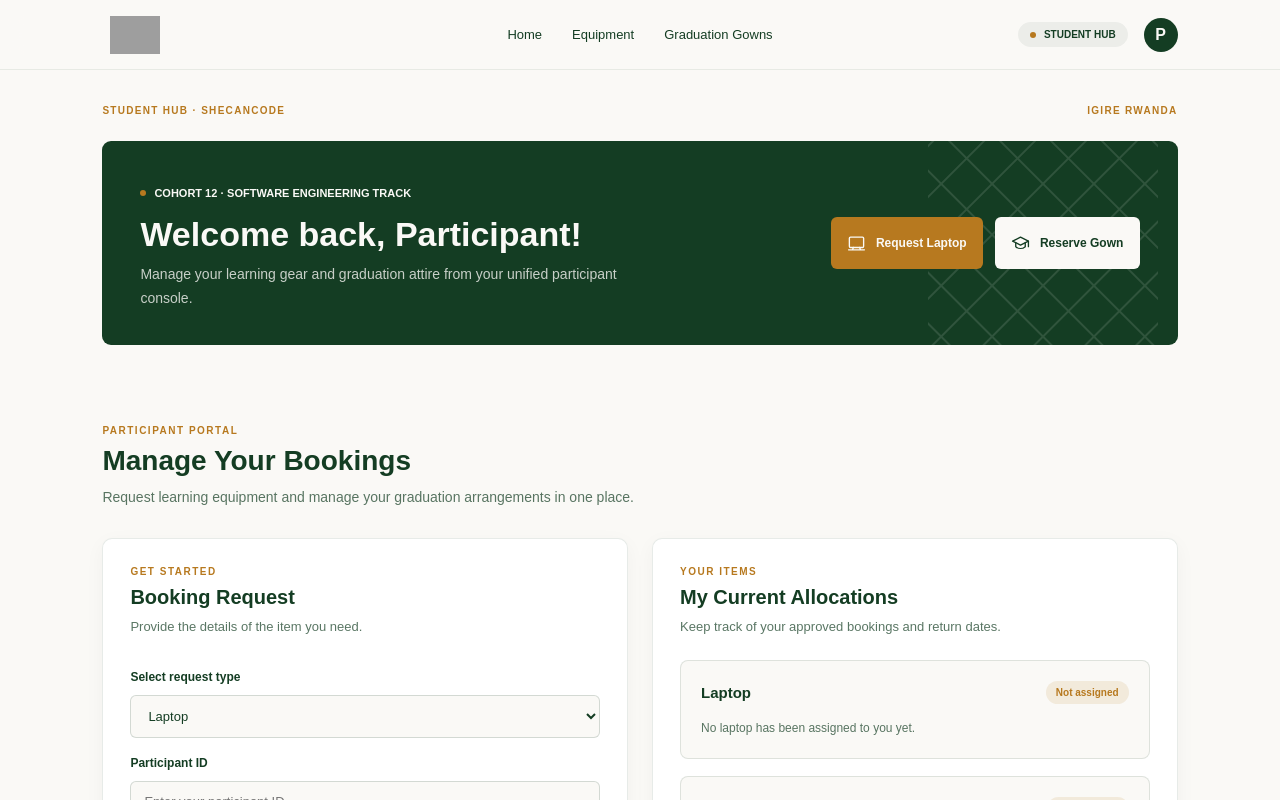
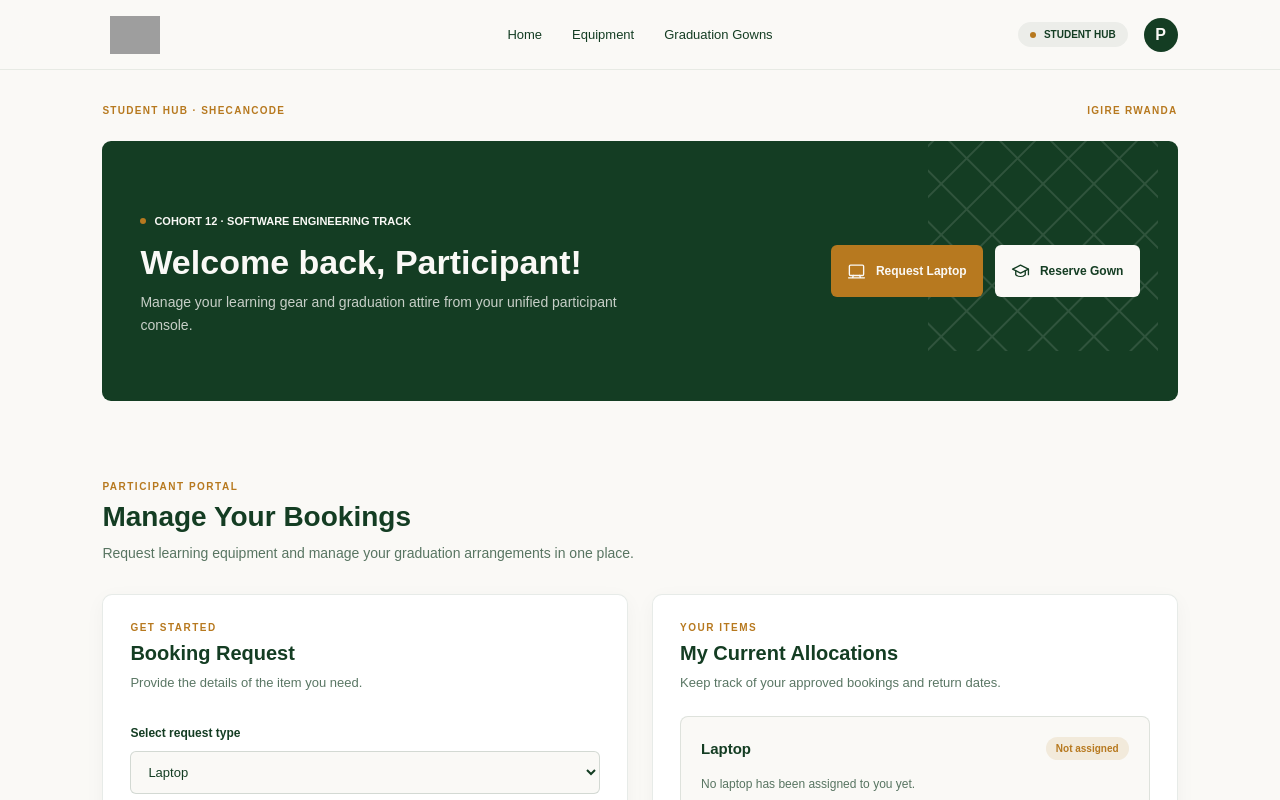
Before and after one commit to SheCanCODE-Capstone-Projects/Campus-Equipment-Booking-and-Checkout-frontend, a React (Vite) app: page / in a window 1280 px wide. Shown: the top 800 px of the page. Built offline with nearby package versions, Linux system fonts and the light colour scheme; grey boxes are pictures that could not be loaded.

Commit message:
increase participant hero section height

```diff
--- a/src/App.css
+++ b/src/App.css
@@ -134,8 +134,8 @@ body {
 }
 
 .hero-banner {
-  min-height: 187px;
-  padding: 35px 38px;
+  min-height: 260px;
+  padding: 48px 38px;
   display: flex;
   align-items: center;
   justify-content: space-between;
```
